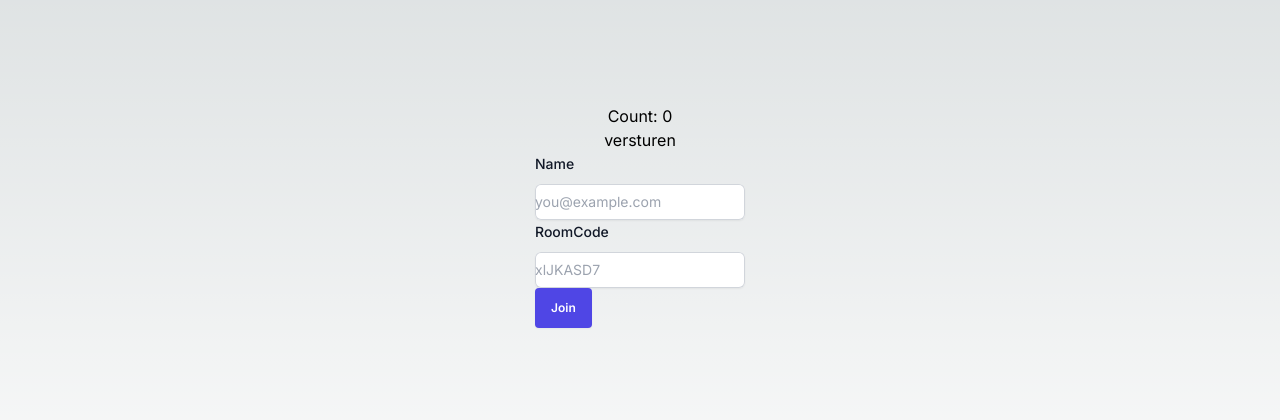
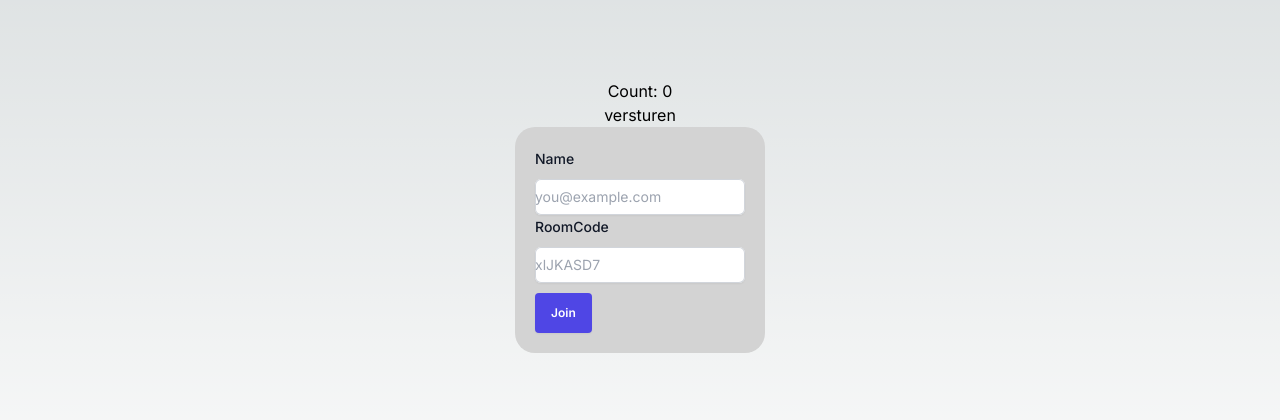
Before and after one commit to zonneplan/scrum, a Next.js app: page / in a window 1280 px wide. Shown: the part 184-604 px from the top of the page. Built offline with nearby package versions, Linux system fonts and the light colour scheme; no server answers.

Commit message:
Page css updated

```diff
--- a/app/page.tsx
+++ b/app/page.tsx
@@ -32,6 +32,7 @@ export default function Home() {
     <form onSubmit={handleFormSubmit}>
       <button>versturen</button>
       </form>
+      <div style={{backgroundColor:'lightGray', padding:20, borderRadius:20}}>
         <div>
         <label htmlFor="email" className="block text-sm font-medium leading-6 text-gray-900">
           Name
@@ -57,9 +58,10 @@ export default function Home() {
             placeholder="xlJKASD7"
           />
         </div>
-      <button type="button"
+        <button style={{marginTop:10}} type="button"
           className="rounded bg-indigo-600 px-4 py-3 text-xs font-semibold text-white shadow-sm hover:bg-indigo-500 focus-visible:outline focus-visible:outline-2 focus-visible:outline-offset-2 focus-visible:outline-indigo-600"
         >Join</button>
+      </div>
       </div>
       </div>
     </div>
```
Lines whose indentation alone changed are shown as unchanged.
